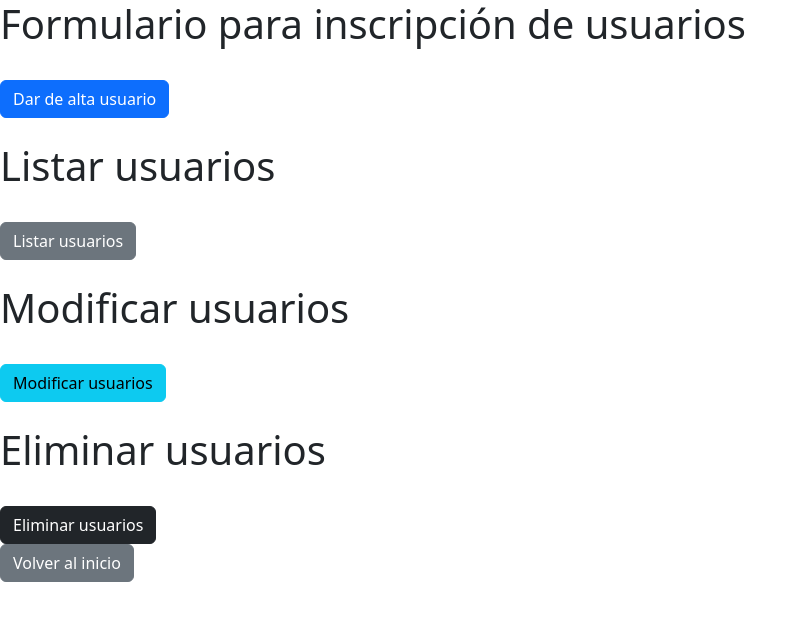
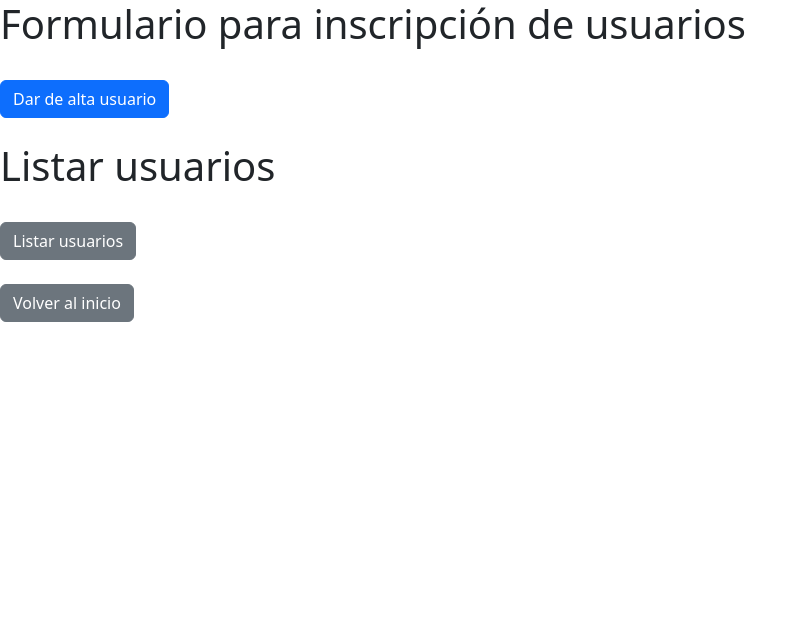
Before and after one commit to PurpleToxo/Docker, a PHP site: page /UD3/Ejercicios/Ej1/index.php in a window 1280 px wide. Shown: the top 621 px of the page, without its empty margins (0-807 px from the left). Run offline with PHP 8.4, Linux system fonts and the light colour scheme; data that the repository does not hold is empty.

Commit message:
adecuar index

```diff
--- a/www/UD3/Ejercicios/Ej1/index.php
+++ b/www/UD3/Ejercicios/Ej1/index.php
@@ -30,15 +30,6 @@ include_once("libs/bases_datos.php");
         <a href="listar.php" class="btn btn-secondary">Listar usuarios</a>
         <br><br>
 
-        <h1>Modificar usuarios</h1>
-        <br>
-        <a href="editar.php" class="btn btn-info">Modificar usuarios</a>
-        <br><br>
-        <h1>Eliminar usuarios</h1>
-        <br>
-        <a href="borrar.php" class="btn btn-dark">Eliminar usuarios</a>
-        <br>
-
         <footer>
             <a href="index.php" class="btn btn-secondary">Volver al inicio</a>
         </footer>
--- a/www/UD3/Ejercicios/Ej1/listar.php
+++ b/www/UD3/Ejercicios/Ej1/listar.php
@@ -1,5 +1,5 @@
 <?php
-include_once("libs/utiles.php");
+//include_once("libs/utiles.php");
 include_once("libs/bases_datos.php");
 ?>
 <!DOCTYPE html>
```
